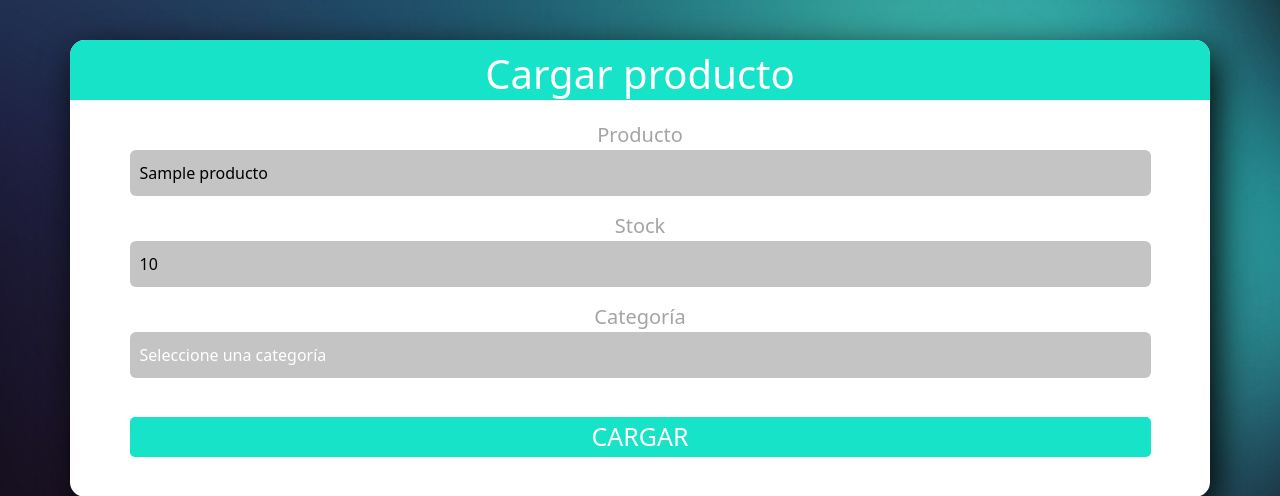
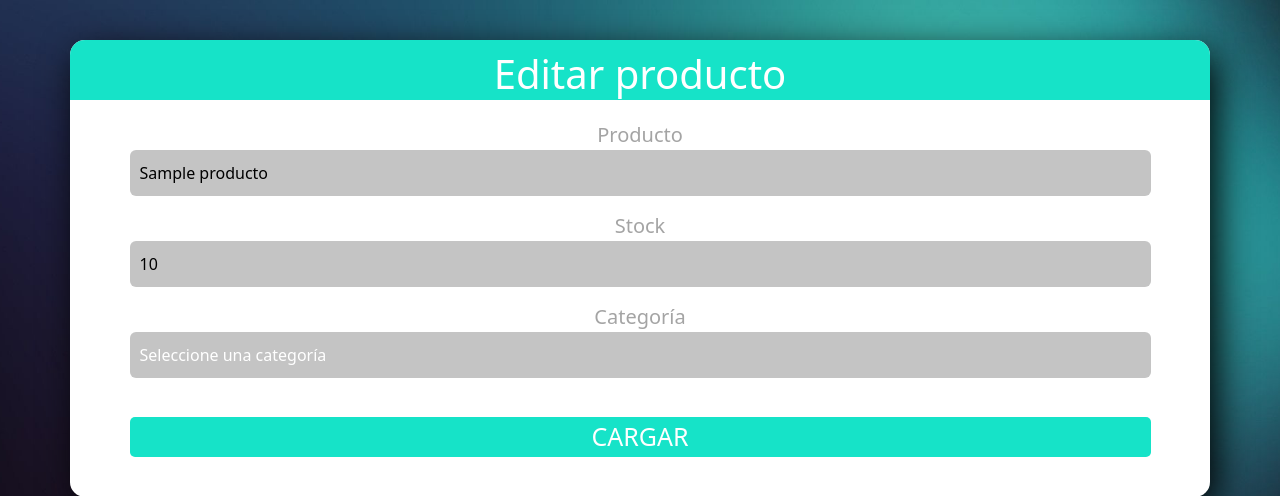
Before and after one commit to garcilazojuancruz95/alpic, a PHP site: page /editarProducto/1 in a window 1280 px wide. Shown: the part 56-552 px from the top of the page. Run offline with PHP 8.4, Linux system fonts and the light colour scheme; tables that the repository leaves empty or names only in its code hold one stand-in row (values such as "Sample post"); data that the repository does not hold is empty; some libraries are stand-ins or nearby versions.

```diff
--- a/views/modules/pages/asignarPrestamo.views.php
+++ b/views/modules/pages/asignarPrestamo.views.php
@@ -42,7 +42,6 @@
 							}
 						}
 					}
-					echo "<pre>"; var_dump($arrayProducto); echo "</pre>";
 					 ?>
 			<div class="col-8 row px-0">
 				<div class="col-8">
--- a/views/modules/pages/editarProducto.views.php
+++ b/views/modules/pages/editarProducto.views.php
@@ -4,7 +4,7 @@
 	<form class="container" method="post">
 		<input type="hidden" value="<?= $_GET["id"] ?>" name="id">
 		<div class="row justify-content-center">
-			<h1>Cargar producto</h1>
+			<h1>Editar producto</h1>
 			<div class="col-11">
 				<label for="">Producto</label>
 				<input class="controls form-control" type="text" value="<?= $product["name"] ?>" name="name">
```
